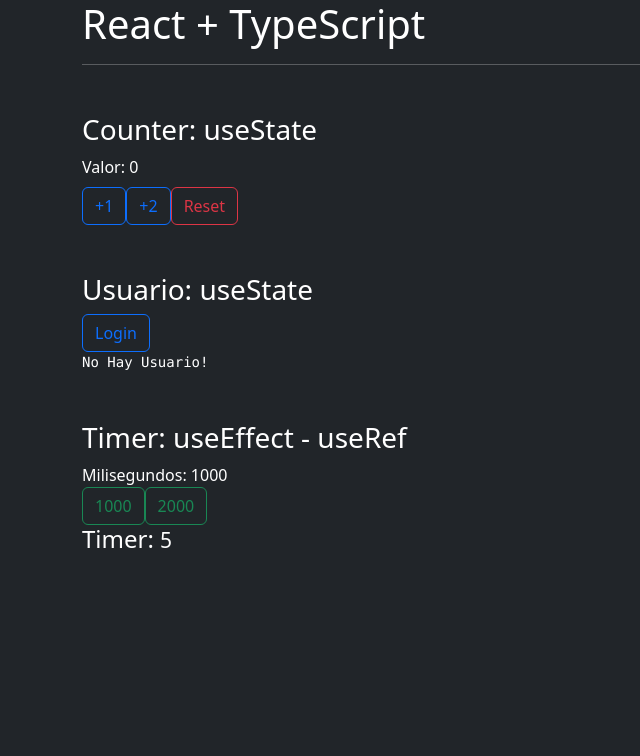
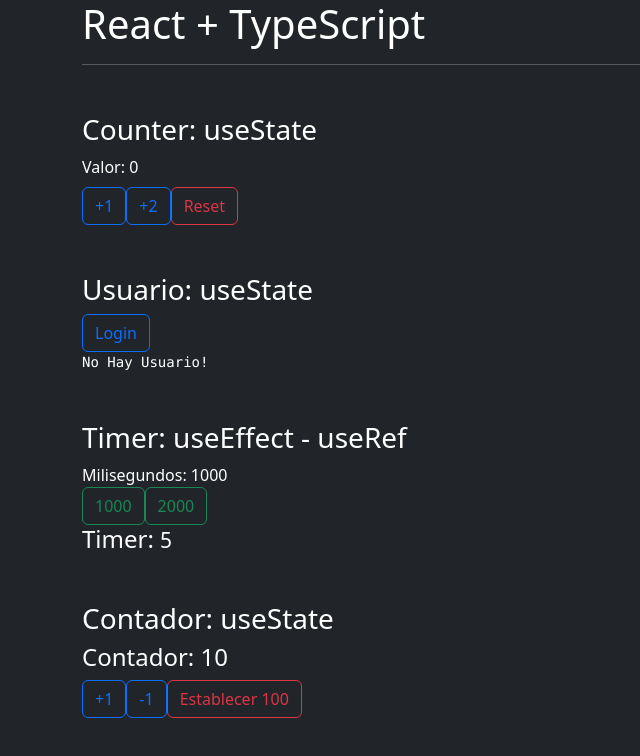
Before and after one commit to Alquimista-07/React-TypeScript-Crear-aplicacion-de-React-con-Typescript, a React (Create React App) app in the folder React+TS/mi-app/: page / in a window 1280 px wide. Shown: the top 756 px of the page, without its empty margins (0-640 px from the left). Built offline with nearby package versions, Linux system fonts and the light colour scheme.

Commit message:
React + TypeScript: useReducer

```diff
--- a/React+TS/mi-app/src/App.tsx
+++ b/React+TS/mi-app/src/App.tsx
@@ -2,6 +2,7 @@
 import { Usuario } from './components/Usuario';
 
 import { TimerPadre } from './components/TimerPadre';
+import { ContadorReducer } from './components/ContadorReducer';
 
 function App() {
   return (
@@ -23,6 +24,9 @@
       { /* useEffect - useRef */ }
       <TimerPadre/>
 
+      {/* useReducer */}
+      <ContadorReducer/>
+
     </>
   );
 }
--- /dev/null
+++ b/React+TS/mi-app/src/components/ContadorReducer.tsx
@@ -0,0 +1,118 @@
+// El objetivo de useReducer es idéntico al useState que es mantener el estado de la aplicación,
+// y usualmente el useReducer se usa para mantener un estado un poco más complejo.
+
+import { useReducer } from "react";
+
+// Estado inicial que inicializa el contador en cero, adicionalmente lo definimos como un objeto ya
+// que dentro de este podríamos tener otro montón de propiedades. Y este initialState no se va a
+// modificar jamás, directamente aquí no se va a modificar jamás, es solo el estado inicial, para modificar
+// el state realmente nunca va a suceder eso tampoco nunca vamos a modificar el state realmente lo que se va
+// a hacer es crear un nuevo state y para hacer eso se usa una función que usualmente se le conoce como un
+// reducer
+const initialState = {
+    contador: 10
+}
+
+// Adicionalmente tenemos que definir todas las acciones (action) que el reducer va a poder manejar y se pueden definir tantas acciones (action)
+// como sea necesario. Adicionalmente hay que decir porque no se usa una interface en vez de un type y esto es basicamente porque en la documentación
+// lo encontramos de esta forma y generalmente se usa así.
+type ActionType =
+    // Este type nos lo estamos inventado, es un nombre de una propiedad común y corriente y la llamamos así pero bien se podría llamar de otra forma.
+    // Adicionalmente con | podemos decirle que es de este tipo o de este otro tipo y así sucesivamente.
+    | { type: 'incrementar' }
+    | { type: 'decrementar' }
+    // Como queremos crear una acción que establezca el state en 100 que en este caso llamamos custom pero adicionalmente necesitamos el payload, es decir
+    // que argumento le voy a mandar que en este caso indicamos que es de tipo number, pero podemos recibir cualquier cosa, un objeto, un string, etc.
+    | { type: 'custon', payload: number };
+
+// Por lo tanto esta función reducer es la que básicamente va a cambiar el estado y el nombre que se le de es indiferente,
+// ya que es una función común y corriente y la podríamos llamar por ejemplo cambiarContador, pero la diferencia
+// es que esta función (contadorReducer) va a recibir dos argumentos por lo menos, uno que es el state, es decir,
+// el estado como se encuentra actualmente y luego como segundo parámetro recibiríamos el action y este action
+// es lo que nosotros vamos a usar para retornar un nuevo state.
+
+// Por ejemplo voy a decile mediante una action hey incrementa en 1 entonces el contador se va a incrementar en 1 o decirle
+// hey decrementa en 1 entonces el contador va a decrementar en 1, o va a haber una action que se llame custom entonces yo
+// le voy a mandar mediante un payload o un argumento le voy a establecer manualmente el valor al contador y eso es todo,
+// entonces tenemos que estar evaluando las posibles acciones.
+
+// Adicionalmente una forma de inferir el tipo del state es inidcando que el type of es de initialState
+const contadorReducer = ( state: typeof initialState, action: ActionType ) => {
+
+     // Adicionalmente un reducer siempre va a retornar un state nuevo. Adicionalmente nunca se deben hacer modificaciones al state,
+    // es decir, nunca vamos a mutar el objeto initialState, ni tampoco esta función de reducer debe recibir información que no
+    // sean los argumentos que esta recibiendo, por lo tanto el reducer debe retornar un nuevo state con la información que recibe
+    // en los argumentos, no debe disparar efectos secundarios, no debe grabar en localstorage, no debe de hacer nada más.
+
+    // Usualmente los reducer trabajan con un switch, se podrían hacer con un if pero el switch es un poco más eficiente
+    switch ( action.type ) {
+        case 'incrementar':
+            return {
+                // Rompemos la referencia con el operador spred el state para extraer sus propiedades y no modificarlo para esparcirlo y no mantener la referencia
+                // debido a lo que se mencinó anteriormente.
+                ...state,
+                // Modificamos lo que necesitamos modificar
+                contador: state.contador + 1
+            }
+
+        case 'decrementar':
+            return {
+                // Rompemos la referencia con el operador spred el state para extraer sus propiedades y no modificarlo para esparcirlo y no mantener la referencia
+                // debido a lo que se mencinó anteriormente.
+                ...state,
+                // Modificamos lo que necesitamos modificar
+                contador: state.contador - 1
+            }
+
+        // Creamos la acción custom que recibe el payload para establecer el state a 100
+        case 'custon':
+            return {
+                // Rompemos la referencia con el operador spred el state para extraer sus propiedades y no modificarlo para esparcirlo y no mantener la referencia
+                // debido a lo que se mencinó anteriormente.
+                ...state,
+                // Y acá necesito el payload y donde tenemos el payload en el action
+                contador: action.payload
+            }
+
+        default:
+            // Ahora en caso de que se mande una action que no este definida, o no se haga ninguna modificación entonces siempre hay que retornar el state
+            return state;
+    }
+
+}
+
+export const ContadorReducer = () => {
+
+    // Entonces acá vamos a user el hook, el cual es un arreglo que como primer valor tiene el state que le podemos colocar el nombre que queramos darle
+    // y ahí va a venir el estado como se encuentre, luego tenemos el dispatch que es una función que va a ser usada para disparar acciones que para el
+    // ejemplo definimos del tipo ActionType.
+    // Y luego viene con el useReducer que pide como primer argumento el reducer que como sabemos el reducer es la función que creamos para retornar siempre
+    // un nuevo state en este caso del ejemplo contadorReducer, el segundo argumento que recibe es el initialState y un tercer argumento es un init que
+    // usualmente se usa para inicializarlo, pero en este caso tenemos el mismo initialState por lo tanto obviamos ese tercer argumento. Dicho init es útil
+    // si tenemos que generar un estado un poco más procesado que no puede ser tan rápido.
+    // Otra cosa es que el state (contadorState) podemos desestructurarlo para simplificar un poco más el código pero para efectos de la explicación
+    // no lo voy a hacer pero hay que tener en cuenta que eso se puede hacer.
+    const [ contadorState , dispatch] = useReducer(contadorReducer, initialState);
+
+  return (
+    <div className="mt-5">
+        <h3>Contador: useState</h3>
+        <h4>Contador: { contadorState.contador }</h4>
+
+        {/* Para llamar usamos el dispatch que recibe ActionType y si damos Ctrl + espacio nos va a sugerir el valor o valores que tenemos definidos */}
+        <button onClick={() => dispatch({type: 'incrementar'}) } className="btn btn-outline-primary">
+            +1
+        </button>
+
+        <button onClick={() => dispatch({type: 'decrementar'}) } className="btn btn-outline-primary">
+            -1
+        </button>
+
+        {/* Ahora que pasaría si necesito crear un botón que ejecute una acción que establezca el state en 100, entonces vamos a tener un tipo que llamamos custom y va a mandar un payload */}
+        <button onClick={() => dispatch({type: 'custon', payload: 100}) } className="btn btn-outline-danger">
+            Establecer 100
+        </button>
+
+    </div>
+  )
+}
```
